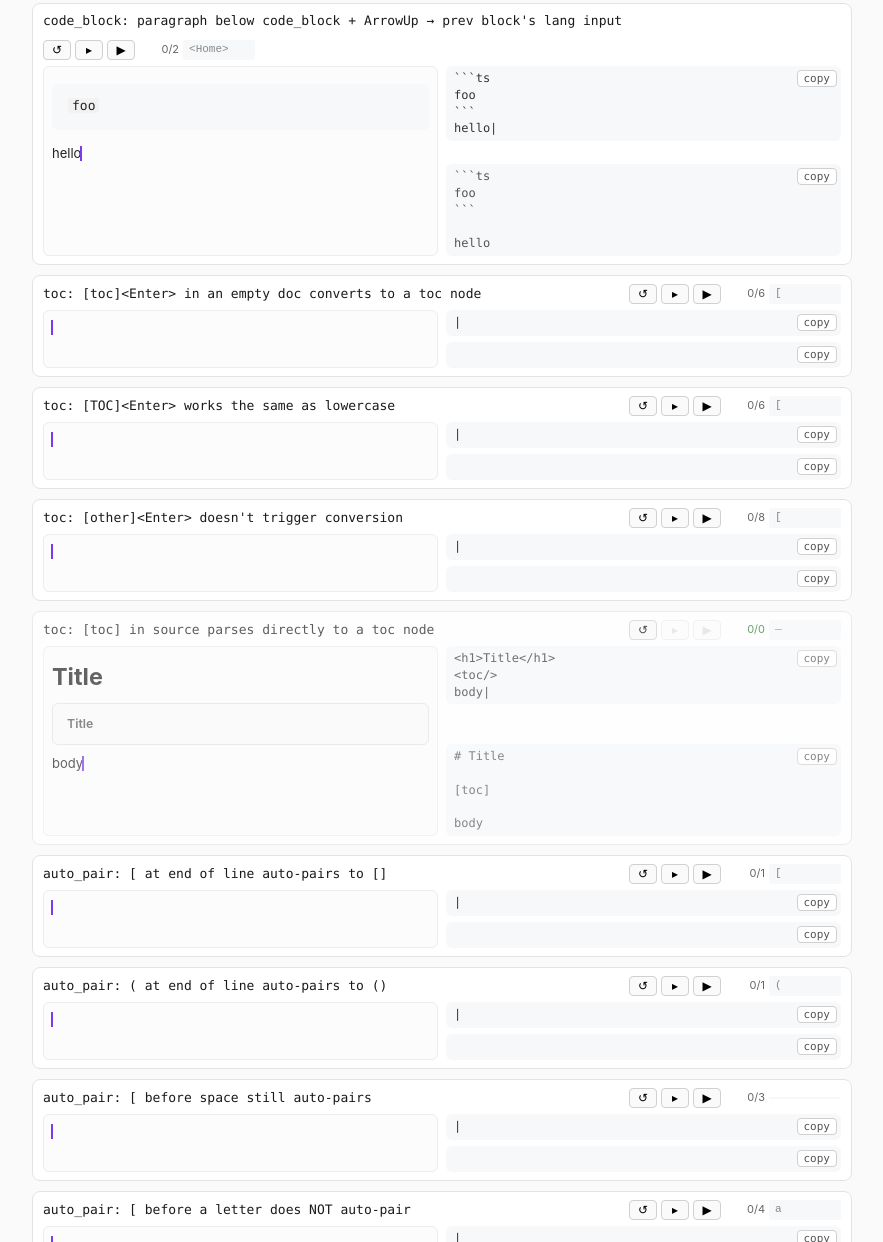
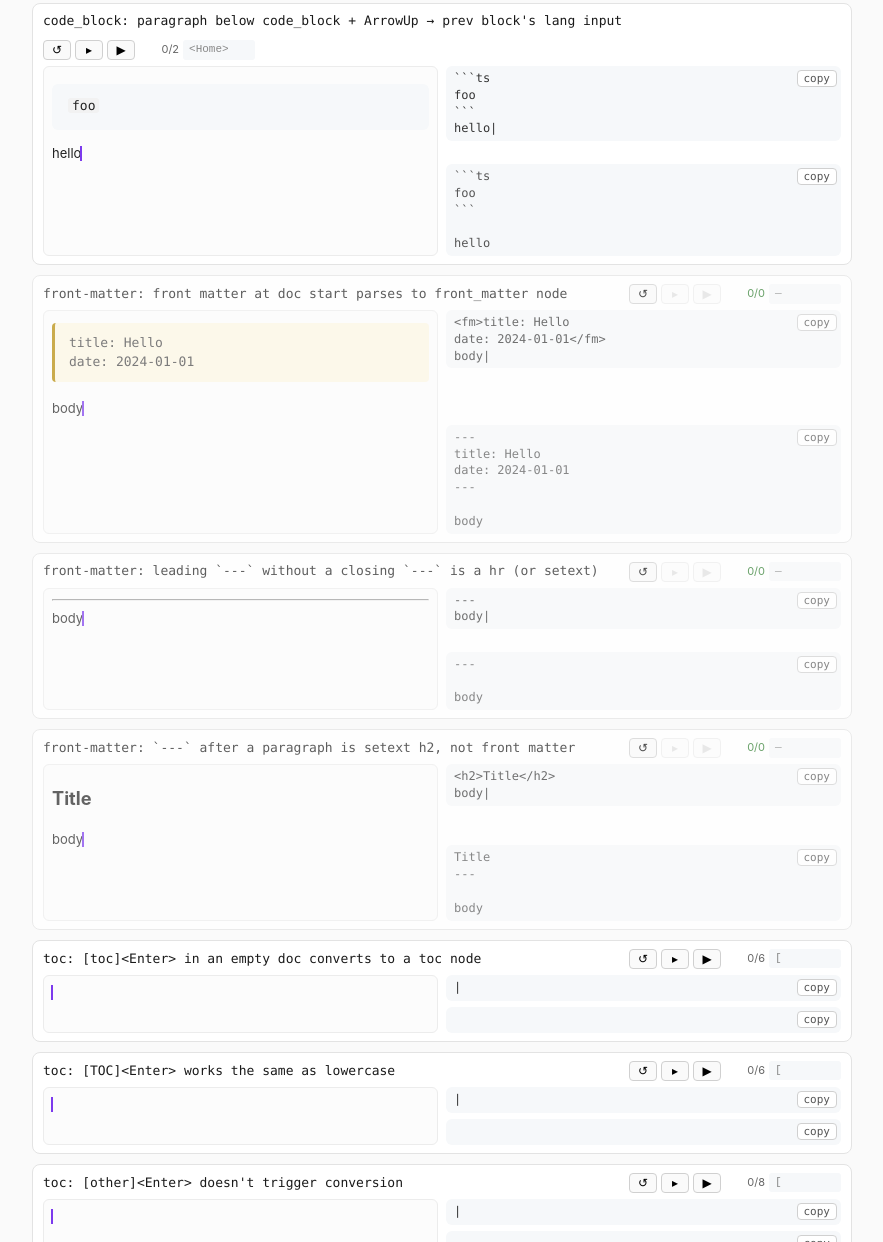
Before and after one commit to Yuyz0112/typora-web, a website built with Vite: page index.html in a window 1280 px wide. Shown: the part 10275-11517 px from the top of the page, without its empty margins (198-1081 px from the left). Built offline with nearby package versions, Linux system fonts and the light colour scheme.

Commit message:
feat(front-matter): YAML --- ... --- at doc start
Custom md-it block rule that fires only on line 0 with exact `---` and
finds a matching closing `---` later (otherwise falls through, so a
bare `---` still becomes hr / lheading). Body chars stored verbatim
in a code-shaped block node (text content, no marks).

Custom <front-matter> element so the renderCase doesn't collide with
fenced-code's <pre> or toc's <div>. Pretty: <fm>...</fm>.

Co-Authored-By: Claude Opus 4.7 (1M context) <noreply@anthropic.com>

```diff
--- /dev/null
+++ b/src/features/front-matter.ts
@@ -0,0 +1,154 @@
+import type { RuleBlock } from "markdown-it/lib/parser_block.mjs";
+
+import type { FeatureSpec } from "./_types.ts";
+
+// YAML front matter — `---\n<content>\n---` at the very start of a doc.
+//
+// Standard convention (Jekyll / Hugo / Typora): leading `---` line, then
+// arbitrary content (typically YAML), then a closing `---` line. Only
+// recognised at doc start; anywhere else `---` keeps its usual meaning
+// (hr after a blank line, setext h2 underline after a paragraph).
+//
+// Stored as a code-block-shaped node `front_matter` (content: `text*`,
+// code: true so PM treats it like an opaque text container — no inline
+// marks, whitespace preserved). Round-trip emits `---\n<text>\n---`.
+
+const frontMatterRule: RuleBlock = (state, startLine, endLine, silent) => {
+  if (startLine !== 0) return false;
+  // Require column 0 (no leading indent) and exact `---` content.
+  if (state.tShift[startLine] !== 0) return false;
+  const start = state.bMarks[startLine]!;
+  const lineEnd = state.eMarks[startLine]!;
+  if (lineEnd - start !== 3) return false;
+  if (state.src.slice(start, start + 3) !== "---") return false;
+
+  // Find the closing `---`. A bare `---` line wins; anything else
+  // disqualifies the run (no fall-through to hr inside the body).
+  let closeLine = -1;
+  for (let line = startLine + 1; line <= endLine; line++) {
+    const bm = state.bMarks[line]!;
+    const em = state.eMarks[line]!;
+    if (state.tShift[line] === 0 && em - bm === 3 && state.src.slice(bm, em) === "---") {
+      closeLine = line;
+      break;
+    }
+  }
+  if (closeLine === -1) return false;
+  if (silent) return true;
+
+  const content = state.src.slice(state.bMarks[startLine + 1]!, state.bMarks[closeLine]!).replace(
+    /\n$/,
+    "",
+  );
+  const token = state.push("front_matter", "div", 0);
+  token.content = content;
+  token.markup = "---";
+  token.block = true;
+  token.map = [startLine, closeLine + 1];
+  state.line = closeLine + 1;
+  return true;
+};
+
+export const frontMatter: FeatureSpec = {
+  name: "front-matter",
+
+  nodes: {
+    front_matter: {
+      group: "block",
+      content: "text*",
+      code: true,
+      marks: "",
+      defining: true,
+      parseDOM: [
+        {
+          // Custom tag — avoids collisions with fenced-code's <pre>
+          // renderCase and toc's <div> renderCase. Custom elements are
+          // HTMLUnknownElement (inline by default); CSS gives it block
+          // display + code styling.
+          tag: "front-matter",
+          preserveWhitespace: "full",
+        },
+      ],
+      toDOM: () => ["front-matter", 0],
+    },
+  },
+
+  mdItPlugins: [
+    (md) => {
+      // Run before hr (so the leading `---` doesn't get claimed) and
+      // before lheading (so it doesn't try to fold into a setext when
+      // there's no preceding paragraph anyway, but defensive).
+      md.block.ruler.before("hr", "front_matter", frontMatterRule, {
+        alt: ["paragraph", "reference", "blockquote", "list"],
+      });
+    },
+  ],
+
+  parserTokens: {
+    front_matter: (state, tok, schema) => {
+      const content = tok.content;
+      const textNodes = content ? [schema.text(content)] : [];
+      state.push(schema.nodes.front_matter.createChecked({}, textNodes));
+    },
+  },
+
+  blockHandlers: {
+    front_matter: (state, node) => {
+      // Standard `---\n<text>\n---` shape. The body chars get emitted
+      // raw; no escaping (the node is `code: true`).
+      state.write("---\n");
+      state.tick("inner");
+      for (const ch of node.textContent) {
+        state.tick("inner");
+        if (ch === "\n") {
+          state.out += "\n";
+          if (state.delim) state.out += state.delim;
+        } else {
+          state.out += ch;
+        }
+        state.advance(1);
+      }
+      state.tick("inner");
+      state.write("\n---");
+      state.closeBlock(node);
+    },
+  },
+
+  renderCases: {
+    "front-matter": (children) => `<fm>${children}</fm>`,
+  },
+
+  cases: [
+    {
+      id: "parse-from-seed",
+      label: "front matter at doc start parses to front_matter node",
+      seed: "---\ntitle: Hello\ndate: 2024-01-01\n---\n\nbody",
+      events: [],
+      checkpoints: [
+        {
+          at: 0,
+          expect: "<fm>title: Hello\ndate: 2024-01-01</fm>\nbody|",
+        },
+      ],
+    },
+    {
+      id: "no-close-falls-through",
+      label: "leading `---` without a closing `---` is a hr (or setext)",
+      seed: "---\n\nbody",
+      events: [],
+      checkpoints: [
+        // Bare `---` not at doc start (here paragraph-less) becomes hr.
+        { at: 0, expect: "---\nbody|" },
+      ],
+    },
+    {
+      id: "not-at-doc-start",
+      label: "`---` after a paragraph is setext h2, not front matter",
+      seed: "Title\n---\n\nbody",
+      events: [],
+      checkpoints: [
+        { at: 0, expect: "<h2>Title</h2>\nbody|" },
+      ],
+    },
+  ],
+};
--- a/src/features/index.ts
+++ b/src/features/index.ts
@@ -13,6 +13,7 @@ import { code } from "./code.ts";
 import { emoji } from "./emoji.ts";
 import { emphasis } from "./emphasis.ts";
 import { fencedCode } from "./fenced-code.ts";
+import { frontMatter } from "./front-matter.ts";
 import { heading } from "./heading.ts";
 import { highlight } from "./highlight.ts";
 import { hr } from "./hr.ts";
@@ -43,6 +44,7 @@ export const ALL_FEATURES: FeatureSpec[] = [
   task,
   list,
   fencedCode,
+  frontMatter,
   toc,
   autoPair,
 ];
--- a/src/style.css
+++ b/src/style.css
@@ -82,6 +82,19 @@ html, body { margin: 0; padding: 0; font: 16px/1.6 -apple-system, system-ui, san
 .ProseMirror mark-comment {
   color: #999;
   font-style: italic;
+}
+
+/* YAML front matter — code-block-like display at doc start. */
+.ProseMirror front-matter {
+  display: block;
+  white-space: pre;
+  font: 13px/1.5 ui-monospace, SFMono-Regular, Menlo, monospace;
+  background: #fdf6e3;
+  color: #444;
+  padding: 10px 14px;
+  margin: 8px 0 16px;
+  border-left: 3px solid #b58900;
+  border-radius: 4px;
 }
 
 /* TOC — atomic block; cursor can't enter (NodeView is contenteditable=
```
Also changed, not shown: SYNTAX.md (+1 -1 lines), src/features/front-matter.test.ts (added, +4 -0 lines), src/roundtrip.test.ts (+3 -0 lines).
